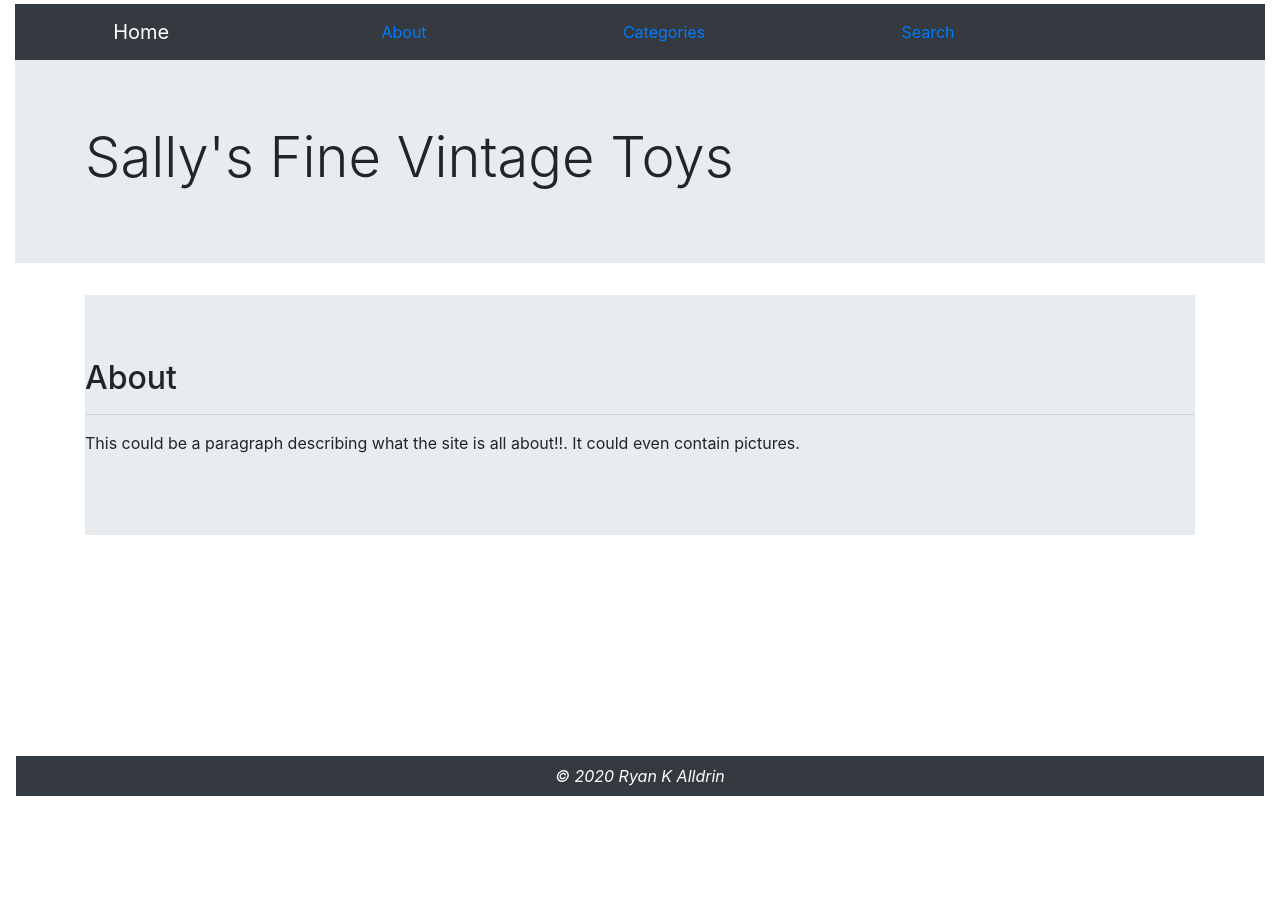
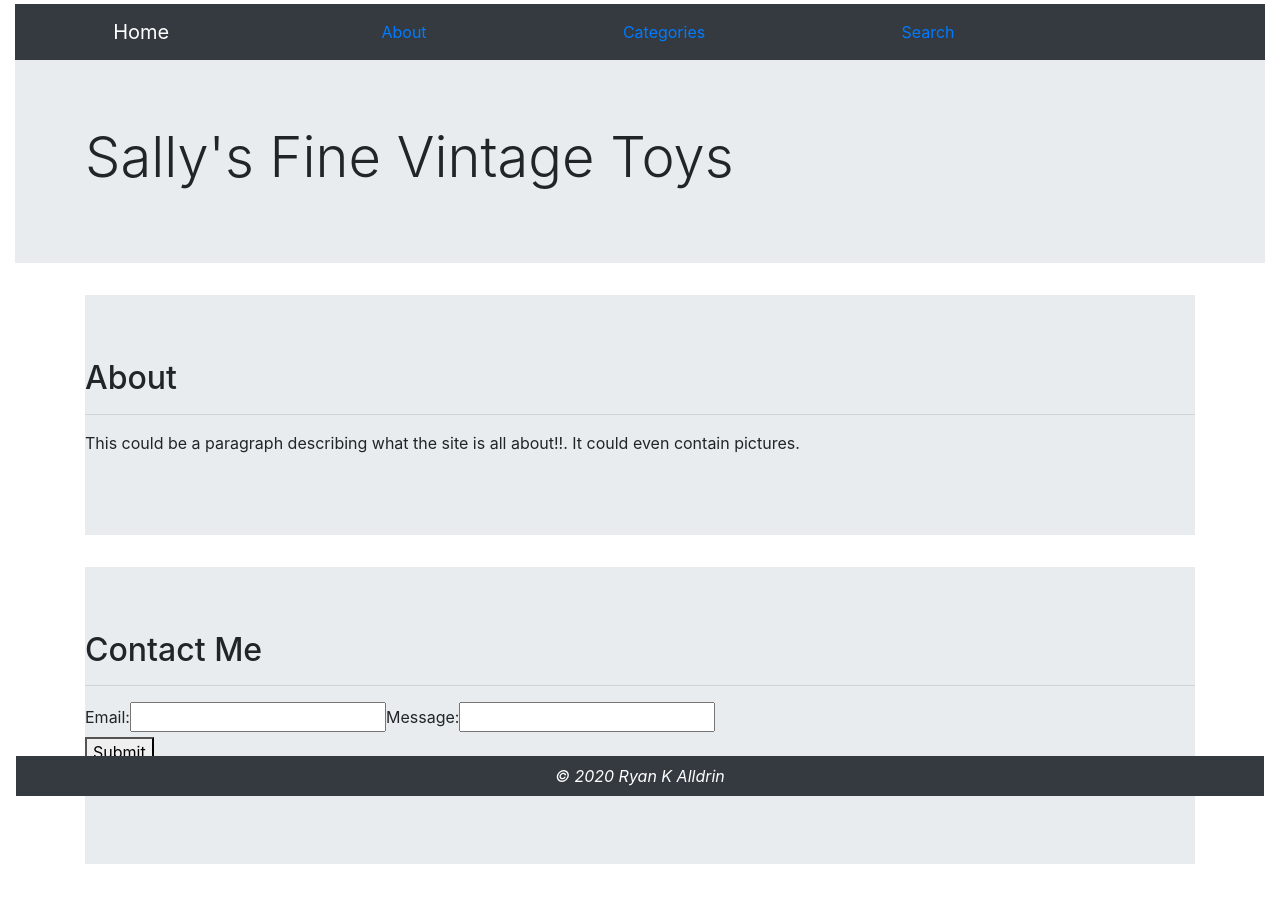
Before and after one commit to akaryrye/Ebay-Store, a React (Create React App) app: page /about in a window 1280 px wide. Shown: the top 902 px of the page. Before the commit the page ends 800 px from the top, so only its background shows below. Built offline with nearby package versions, Linux system fonts and the light colour scheme.

Commit message:
email contact form

```diff
--- a/src/components/About.js
+++ b/src/components/About.js
@@ -1,11 +1,13 @@
-import React from 'react';
+import React, { Component } from 'react';
+import MyForm from './Contact/index';
 import Container from 'react-bootstrap/Container';
 import Row from 'react-bootstrap/Row';
 import Col from 'react-bootstrap/Col';
-import Jumbotron from 'react-bootstrap/Jumbotron'
+import Jumbotron from 'react-bootstrap/Jumbotron';
 
-export default function About() {
+export default class About extends Component {
 
+  render() {
     return (
       <Container className='about'>
         <Row>
@@ -16,6 +18,15 @@ export default function About() {
             </Jumbotron>
           </Col>
         </Row>
+        <Row>
+          <Col>
+            <Jumbotron fluid>
+              <h2>Contact Me</h2><hr/>
+              <MyForm store={this.props.store} />
+              </Jumbotron>
+          </Col>
+        </Row>
       </Container>
     )
   }
+}
--- a/src/components/App.js
+++ b/src/components/App.js
@@ -23,7 +23,7 @@ export default class App extends Component {
                <div className='row'>
                   <Switch>
                      <Route path='/about'>
-                        <About />
+                        <About   store={appStore} />
                      </Route>
 
                      <Route path='/table'>
--- /dev/null
+++ b/src/components/Contact/index.js
@@ -0,0 +1,47 @@
+import React, { Component } from "react";
+import { observer } from "mobx-react"
+
+export default class MyForm extends Component {
+
+  MyForm = observer(MyForm)
+
+  updateStatus = (val) => {
+    this.props.store.updateSearchTerm("emailStatus", val);
+  }
+
+  submitForm = (e) => {
+    e.preventDefault();
+    const form = e.target;
+    const data = new FormData(form);
+    const xhr = new XMLHttpRequest();
+    xhr.open(form.method, form.action);
+    xhr.setRequestHeader("Accept", "application/json");
+    xhr.onreadystatechange = () => {
+      if (xhr.readyState !== XMLHttpRequest.DONE) return;
+      if (xhr.status === 200) {
+        form.reset();
+        this.updateStatus("SUCCESS")
+      } else {this.updateStatus("ERROR") }
+    };
+    xhr.send(data);
+  }
+
+  render() {
+    return (
+      <div>
+        <form onSubmit={this.submitForm}
+              method={"POST"}
+              action={"https://formspree.io/mlepjdqz"} >
+          <label>Email:</label>
+          <input type="email" name="email" />
+          <label>Message:</label>
+          <input type="text" name="message" />
+          {this.props.store.searchResults['emailStatus'] === "SUCCESS" ?
+            <div><button>Submit</button><hr/><p>Thanks!</p></div> : <div><button>Submit</button><hr/></div>}
+          {this.props.store.searchResults['emailStatus'] === "ERROR" &&
+            <p>Ooops! There was an error.</p>}
+        </form>
+      </div>
+    );
+  }
+}
--- a/src/components/Search/index.js
+++ b/src/components/Search/index.js
@@ -28,7 +28,7 @@ export default class Search extends Component {
               <div className='row'>
                 {this.props.store.searchResults.items &&
                   this.props.store.searchResults.items.map((item, index) => (
-                        <div   className='col col-sm-6 col-md-4 col-lg-3 col-xl-2'
+                    <div  className='col col-sm-6 col-md-4 col-lg-3 col-xl-2'
                           key={index}
                           onClick={() => this.props.store.currentItem(index)} >
                       <Listing item={item} />
@@ -38,14 +38,13 @@ export default class Search extends Component {
             </div>
           </div>
 
-            <Modal   show={this.props.store.searchResults.showModal}
+          <Modal  show={this.props.store.searchResults.showModal}
                   onHide={this.toggleModal}
                   dialogClassName="modal-90w"
                   aria-labelledby="example-custom-modal-styling-title" >
               <ItemModal  toggleModal={this.toggleModal}
                           currentItem={this.props.store.searchResults.currentItem} />
           </Modal>
-
       </div>
     )
   }
--- a/src/utils/store.js
+++ b/src/utils/store.js
@@ -17,7 +17,8 @@ export default class Store {
       categories: [],
       showModal: false,
       items: "",
-      show: true
+      show: true,
+      emailStatus: ""
    }
 
    insertItems = (items) => {
```
Lines whose indentation alone changed are shown as unchanged.
